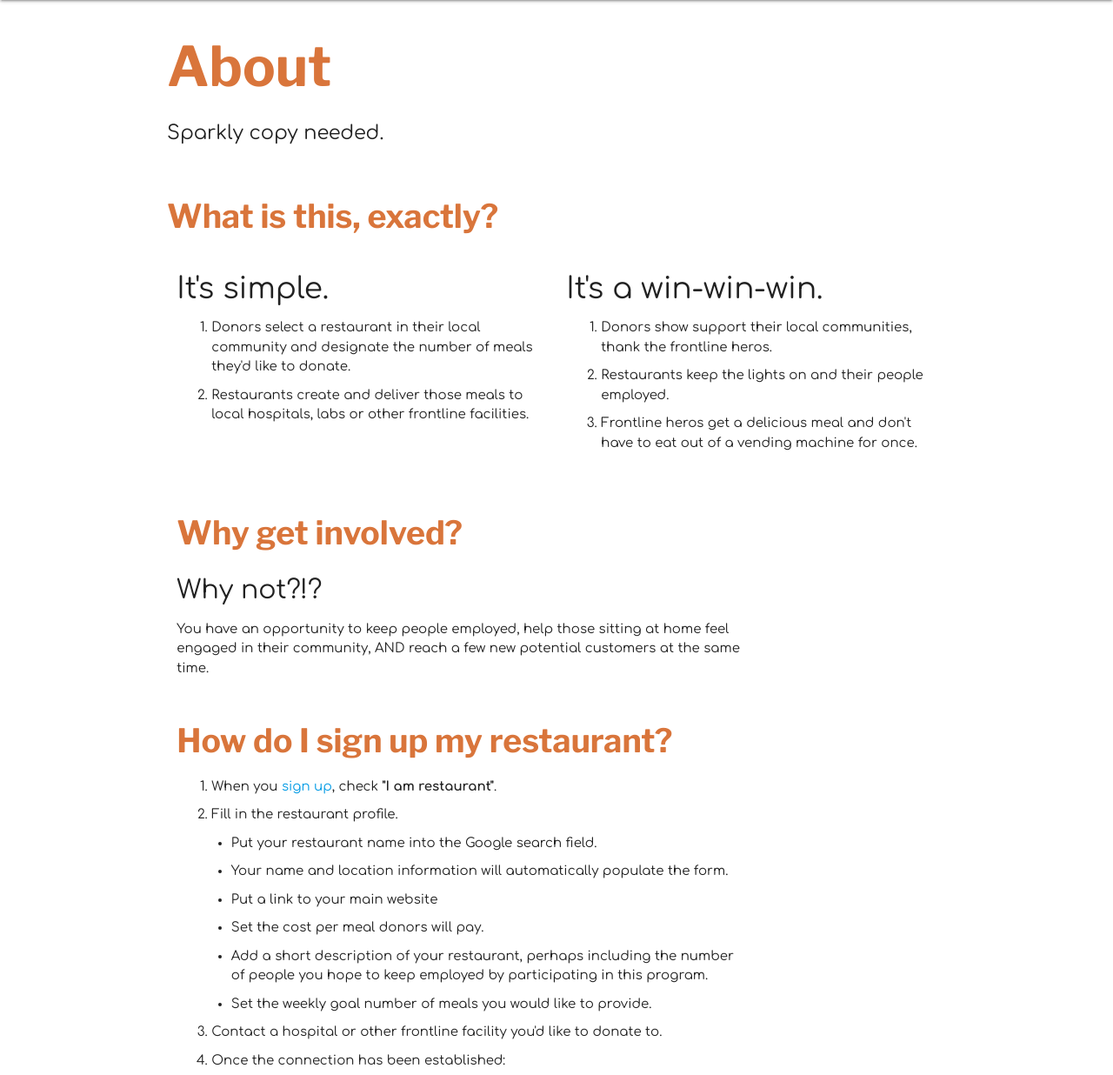
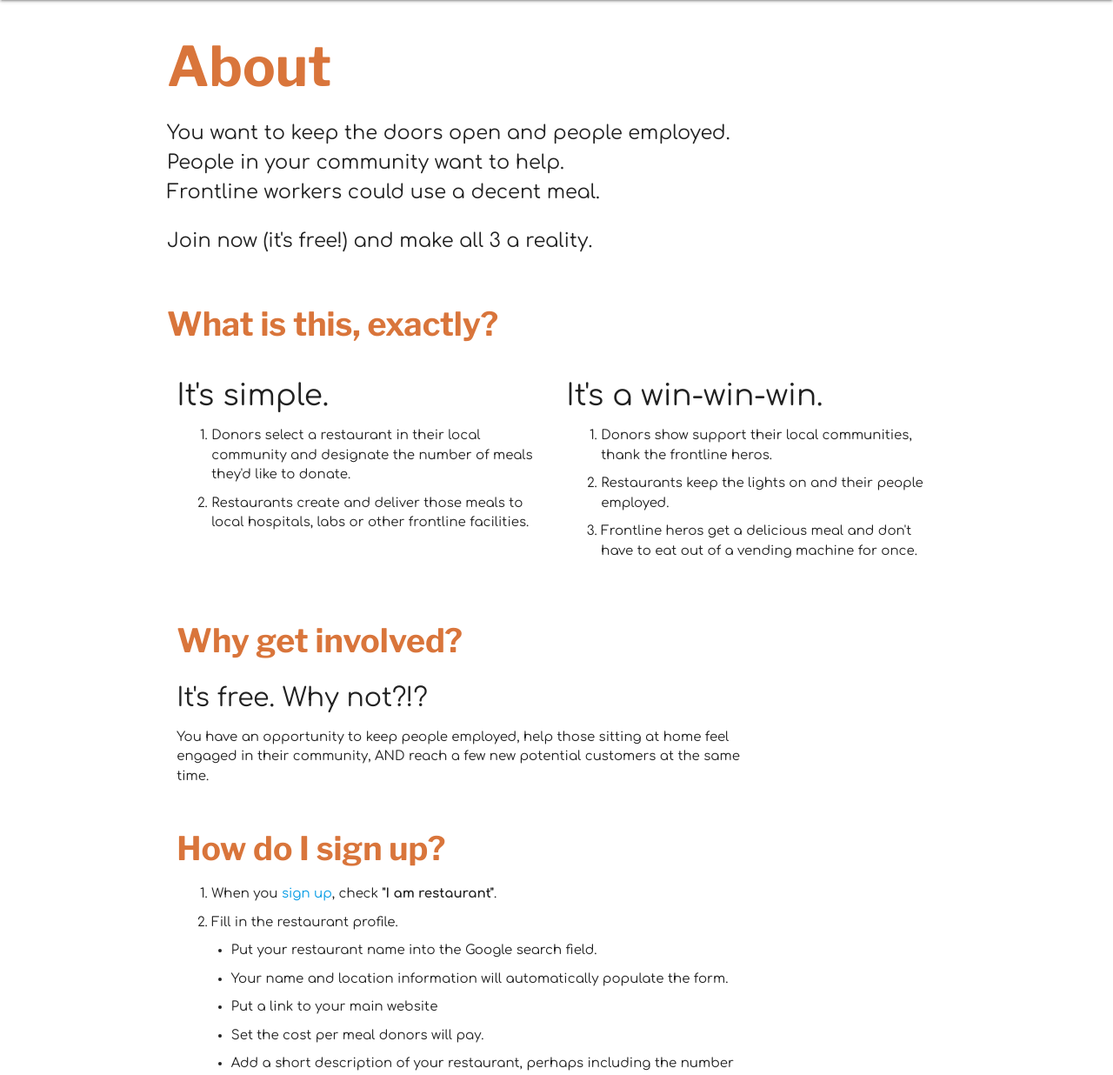
Before and after one commit to thomasdahlberg/feedthefrontline, a Django app: page /about/ in a window 1280 px wide. Shown: the part 64-1300 px from the top of the page at 87% size. Run offline with Django 3.2, Linux system fonts and the light colour scheme.

Commit message:
text and style updates

```diff
--- a/main/templates/about.html
+++ b/main/templates/about.html
@@ -4,7 +4,8 @@
 <div id="about">
     <div class="row">
         <h1>About</h1>
-        <p class="lead">Sparkly copy needed.</p>
+        <p class="lead">You want to keep the doors open and people employed.<br/>People in your community want to help.<br/>Frontline workers could use a decent meal.</p>
+        <p class="lead">Join now (it's free!) and make all 3 a reality.</p>
     </div>
 
     <div class="row">
@@ -31,12 +32,12 @@
     <div class="row">
         <div class="col s12 m9">
             <h2>Why get involved?</h2>
-            <h3>Why not?!?</h3>
+            <h3>It's free. Why not?!?</h3>
             <p>You have an opportunity to keep people employed, help those sitting at home feel engaged in their community,
                 AND reach a few new potential customers at the same time.</p>
         </div>
         <div class="col s12 m9">
-            <h2>How do I sign up my restaurant?</h2>
+            <h2>How do I sign up?</h2>
             <ol>
                 <li>When you <a href="{% url 'signup' %}">sign up</a>, check <strong>"I am restaurant"</strong>.</li>
                 <li>Fill in the restaurant profile.</li>
--- a/main/templates/restaurants/add.html
+++ b/main/templates/restaurants/add.html
@@ -10,7 +10,7 @@
             {% csrf_token %}
             <input type="text" name="placestext" id="placestext">
             <input type="hidden" name="router" value="1">
-            <input type="submit" value="Places Search" class="btn">
+            <input type="submit" value="Search" class="btn">
         </form>
         <ul id="search-results" class="collapsible">
         {% if restaurants %}
--- a/main/templates/restaurants/detail.html
+++ b/main/templates/restaurants/detail.html
@@ -104,7 +104,7 @@
                                         <div><p>{{facility.formatted_address}}</p></div>
                                         <form action="{% url 'assoc_fac' restaurant.id %}" method="post">
                                             {% csrf_token %}
-                                            <button type="submit" id="{{facility.id}}" class="btn waves-effect waves-light green details">Link Facility</button>
+                                            <button type="submit" id="{{facility.id}}" class="btn btn-flat btn-small details mt-2">Link Facility</button>
                                             <input type="hidden" name="name" value="{{facility.name}}">
                                             <input type="hidden" name="address" value="{{facility.formatted_address}}">
                                             <input type="hidden" name="latitude" value="{{facility.geometry.location.lat}}">
--- a/main/templates/restaurants/index.html
+++ b/main/templates/restaurants/index.html
@@ -2,7 +2,7 @@
 {% block content %}
 {% if user.is_authenticated %}
 <div class="row">
-    <div class="col s12 l6">
+    <div class="col12">
         <h1>My Restaurants</h1>
     </div>
 </div>
--- a/main/templates/thankyou.html
+++ b/main/templates/thankyou.html
@@ -9,8 +9,8 @@
 </div>
 
 <div class="row">
-    <div class="col s12 l6">
-    <p class="lead">Your donation of {{ transaction.mealNumber}} meal(s) will be delivered by {{ restaurant.restaurantName }} to:
+    <div class="col s12 l9">
+    <p class="lead">Your donation of {{ transaction.mealNumber}} meal(s) will be delivered by {{ restaurant.restaurantName }} to one of their partnered facilities:
         {% if rest_facs %}
         <ul>
             {% for rest_fac in rest_facs %}
--- a/main/views.py
+++ b/main/views.py
@@ -147,7 +147,7 @@ def assoc_fac(request, restaurant_id):
         facility = Facility(facilityName=request.POST['name'], restaurant_id=restaurant_id, active=True, lat=request.POST['latitude'], lng=request.POST['longitude'])
         facility.save()
         print(facility.id)
-        return redirect('rest_update', restaurant_id=restaurant_id)
+        return redirect('rest_profile', restaurant_id=restaurant_id)
     else:
         error_message = 'Invalid restaurant profile - try again'
 
@@ -156,7 +156,7 @@ def rm_fac(request, restaurant_id):
     instance = Facility.objects.get(id=request.POST['facility_id'])
     print(instance)
     instance.delete()
-    return redirect('rest_update', restaurant_id=restaurant_id)
+    return redirect('rest_profile', restaurant_id=restaurant_id)
 
 @login_required
 def add_logo(request, restaurant_id):
@@ -171,14 +171,14 @@ def add_logo(request, restaurant_id):
             logo.save()
         except:
             print('An error has occured uploading your file to S3')
-        return redirect('rest_update')
+        return redirect('rest_profile', restaurant_id=restaurant_id)
 
 @login_required
 def rm_logo(request, restaurant_id):
     instance = Logo.objects.get(id=request.POST['logo_id'])
     print(instance)
     instance.delete()
-    return redirect('rest_update')
+    return redirect('rest_profile', restaurant_id=restaurant_id)
 
 @login_required
 def add_merchid(request, restaurant_id):
```
